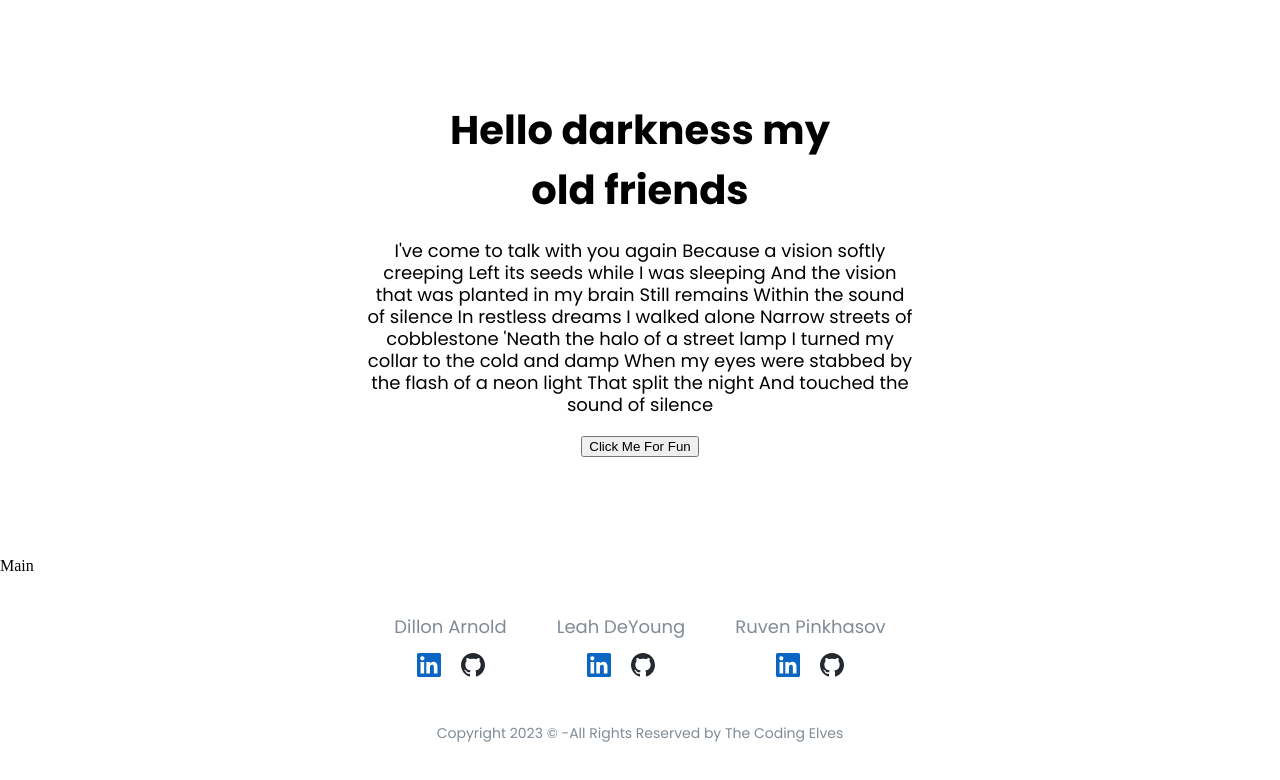
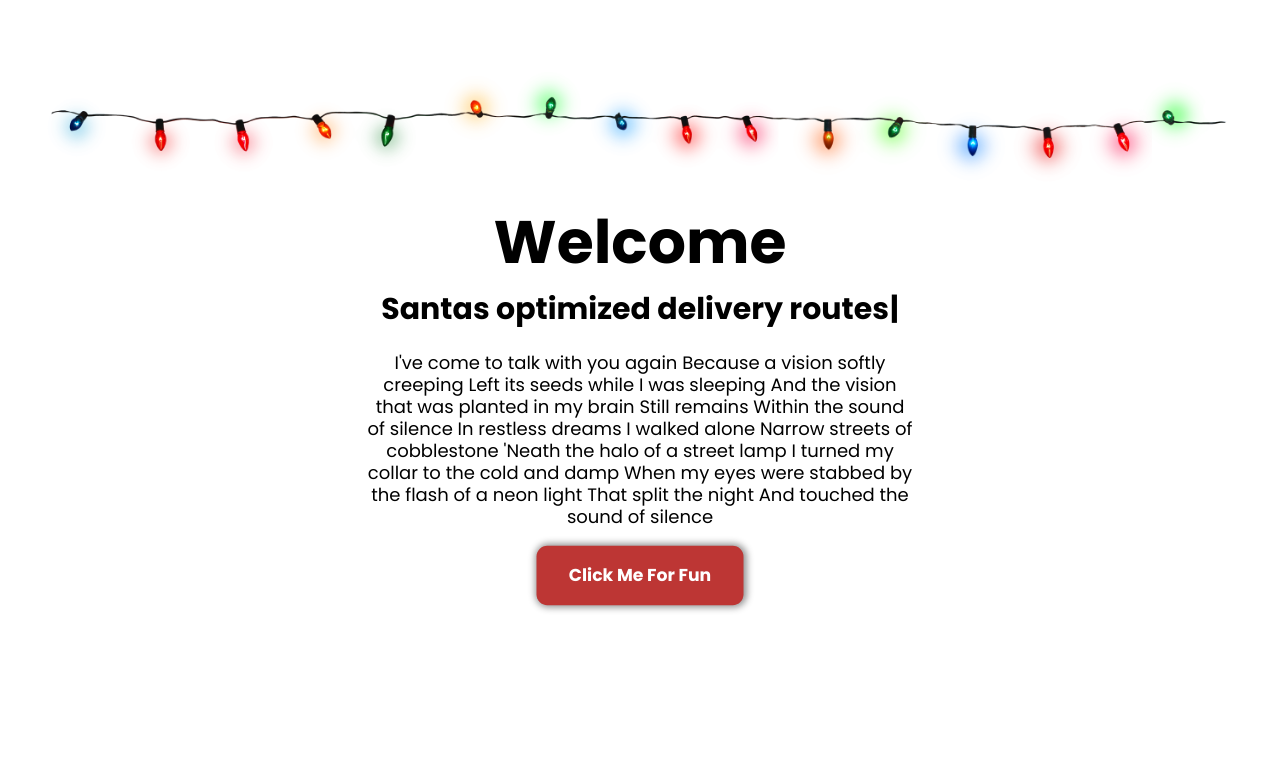
Before and after one commit to LDeYoung17/jingle-jam-2023, a React app: page / in a window 1280 px wide. Built offline with nearby package versions, Linux system fonts and the light colour scheme.

Commit message:
Added some css colors

```diff
--- a/package.json
+++ b/package.json
@@ -8,7 +8,9 @@
     "@testing-library/user-event": "^13.5.0",
     "react": "^18.2.0",
     "react-dom": "^18.2.0",
+    "react-router-dom": "^5.3.4",
     "react-scripts": "5.0.1",
+    "typewriter-effect": "^2.21.0",
     "web-vitals": "^2.1.4"
   },
   "scripts": {
--- a/src/Components/App/App.css
+++ b/src/Components/App/App.css
@@ -1,5 +1,5 @@
 .app {
-  height: 700px;
+  height: 100vh;
   display: flex;
   flex-direction: column;
   justify-content: space-between;
--- a/src/Components/App/App.js
+++ b/src/Components/App/App.js
@@ -2,14 +2,26 @@ import Introduction from "../Introduction/Introduction";
 import Footer from "../Footer/Footer";
 import Main from "../Main/Main";
 import "./App.css";
-
+import {
+  BrowserRouter,
+  Switch,
+  Route,
+} from "react-router-dom/cjs/react-router-dom.min";
 const App = () => {
   return (
-    <div className="app">
-      <Introduction />
-      <Main />
-      <Footer />
-    </div>
+    <BrowserRouter>
+      <div className="app">
+        <Route exact path="/">
+          <Introduction />
+        </Route>
+        <Switch>
+          <Route path="/Main">
+            <Main />
+            <Footer />
+          </Route>
+        </Switch>
+      </div>
+    </BrowserRouter>
   );
 };
 
--- a/src/Components/Footer/Footer.css
+++ b/src/Components/Footer/Footer.css
@@ -3,7 +3,8 @@
   display: flex;
   flex-direction: column;
   padding: 25px 50px;
-  color: #808b96;
+  color: black;
+  background-color: rgba(227, 220, 186, 0.5);
 }
 
 .footer__contacts {
@@ -24,7 +25,7 @@
 
 .footer__name {
   margin: 0 0 15px;
-  font-size: 18px;
+  font-size: 15px;
   line-height: 22px;
 }
 
@@ -35,7 +36,7 @@
 
 .footer__copyright {
   margin: 25px auto 0;
-  font-size: 14px;
+  font-size: 12px;
   line-height: 17px;
   font-weight: 400;
 }
--- a/src/Components/Introduction/Introduction.css
+++ b/src/Components/Introduction/Introduction.css
@@ -1,12 +1,29 @@
+@keyframes pulse {
+  0% {
+    transform: scale(1.1);
+  }
+  50% {
+    transform: scale(1);
+  }
+  100% {
+    transform: scale(1.1);
+  }
+}
+
 .introduction {
   font-family: "Poppins", sans-serif;
   display: flex;
   flex-direction: column;
   align-items: center;
   justify-content: center;
-  height: 100%;
+  height: 100vh;
   text-align: center;
   padding: 100px 0;
+}
+
+.introduction__title {
+  font-size: 60px;
+  margin: 0;
 }
 
 .introduction__paragraph {
@@ -17,9 +34,39 @@
 }
 
 .introduction__header {
-  font-size: 40px;
-  max-width: 400px;
+  font-size: 30px;
+  max-width: 800px;
   margin: 0;
+  font-weight: 700;
+}
+
+.introduction__button {
+  padding: 15px 30px;
+  border-radius: 10px;
+  font-family: "Poppins", sans-serif;
+  font-weight: 600;
+  border: none;
+  background-color: rgba(189, 54, 52);
+  color: white;
+  text-decoration: none;
+  box-shadow: 1px 0px 7px 2px rgba(0, 0, 0, 0.44);
+  animation: pulse 2s infinite;
+}
+
+.introduction__elf {
+  height: 400px;
+  width: fit-content;
+  position: absolute;
+  bottom: -90px;
+  left: 0;
+  transform: rotate(40deg);
+}
+
+.introduction__lights {
+  width: 100%;
+  height: fit-content;
+  position: absolute;
+  top: 0;
 }
 
 @media screen and (max-width: 600px) {
--- a/src/Components/Introduction/Introduction.js
+++ b/src/Components/Introduction/Introduction.js
@@ -1,9 +1,27 @@
 import "./Introduction.css";
+import { Link } from "react-router-dom/cjs/react-router-dom.min";
+import Typewriter from "typewriter-effect";
+import elf1 from "../../Images/elf 1.png";
+import lights from "../../Images/lights.png";
 
 const Introduction = () => {
   return (
     <div className="introduction">
-      <h1 className="introduction__header">Hello darkness my old friends</h1>
+      <h1 className="introduction__title">Welcome</h1>
+      <div className="introduction__header">
+        <Typewriter
+          options={{
+            autoStart: true,
+            loop: true,
+          }}
+          onInit={(typewriter) => {
+            typewriter
+              .typeString("Santas optimized delivery routes")
+              .start()
+              .pauseFor(3000);
+          }}
+        />
+      </div>
       <p className="introduction__paragraph">
         I've come to talk with you again Because a vision softly creeping Left
         its seeds while I was sleeping And the vision that was planted in my
@@ -13,7 +31,15 @@ const Introduction = () => {
         by the flash of a neon light That split the night And touched the sound
         of silence
       </p>
-      <button className="intruduction__button">Click Me For Fun</button>
+      <Link to="/Main" className="introduction__button">
+        Click Me For Fun
+      </Link>
+      {/* <img src={elf1} alt="elf" className="introduction__elf"></img> */}
+      <img
+        src={lights}
+        alt="christmas lights"
+        className="introduction__lights"
+      ></img>
     </div>
   );
 };
--- a/src/Components/Main/Main.css
+++ b/src/Components/Main/Main.css
@@ -0,0 +1,4 @@
+.main {
+  background-color: rgba(206, 172, 92, 0.3);
+  height: 650px;
+}
--- a/src/Components/Main/Main.js
+++ b/src/Components/Main/Main.js
@@ -2,7 +2,7 @@ import "../Main/Main.css";
 
 const Main = () => {
   return (
-    <div>
+    <div className="main">
       <div>Main</div>
     </div>
   );
```
Also changed, not shown: src/Images/elf 1.png (added), src/Images/lights.png (added), 1 other file.
